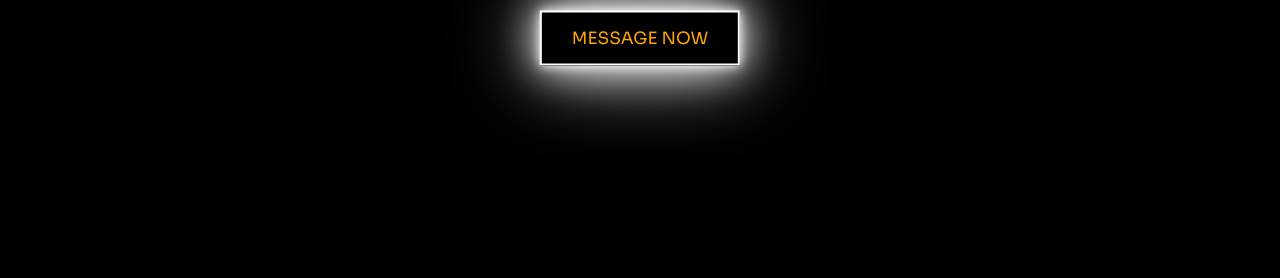
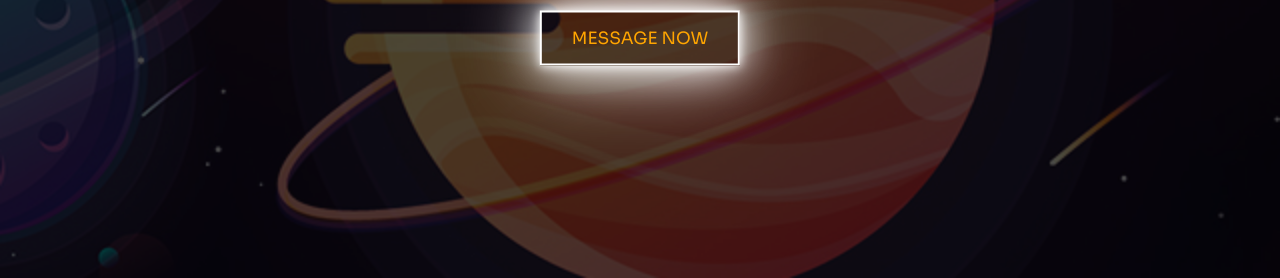
Before and after one commit to GalaxMess/GalaxPrivMessages, a plain HTML site: page index.html in a window 1280 px wide. Shown: the part 522-800 px from the top of the page. Drawn offline with Linux system fonts and the light colour scheme.

Commit message:
initial commit

```diff
--- a/bgc/style.css
+++ b/bgc/style.css
@@ -204,7 +204,7 @@ p {
 }
 
 #hero {
-	background-image: url(bg.jpg);
+	background-image: url(galax.jpg);
 	background-size: cover;
 	background-position: top center;
 	position: relative;
```
